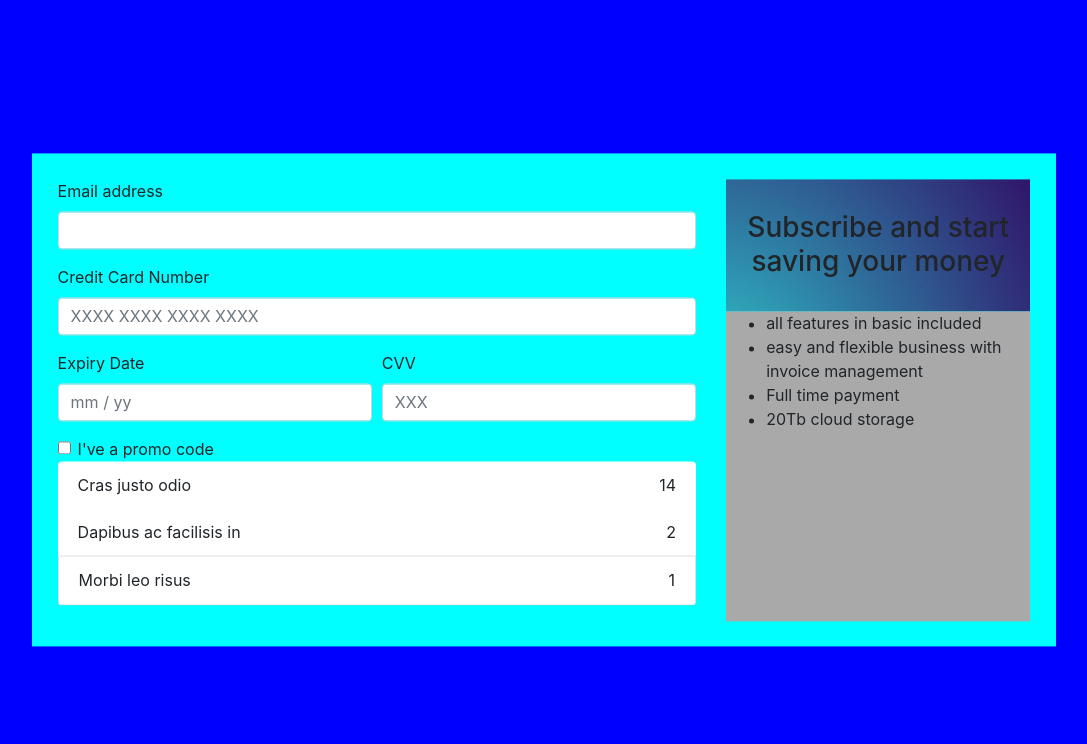
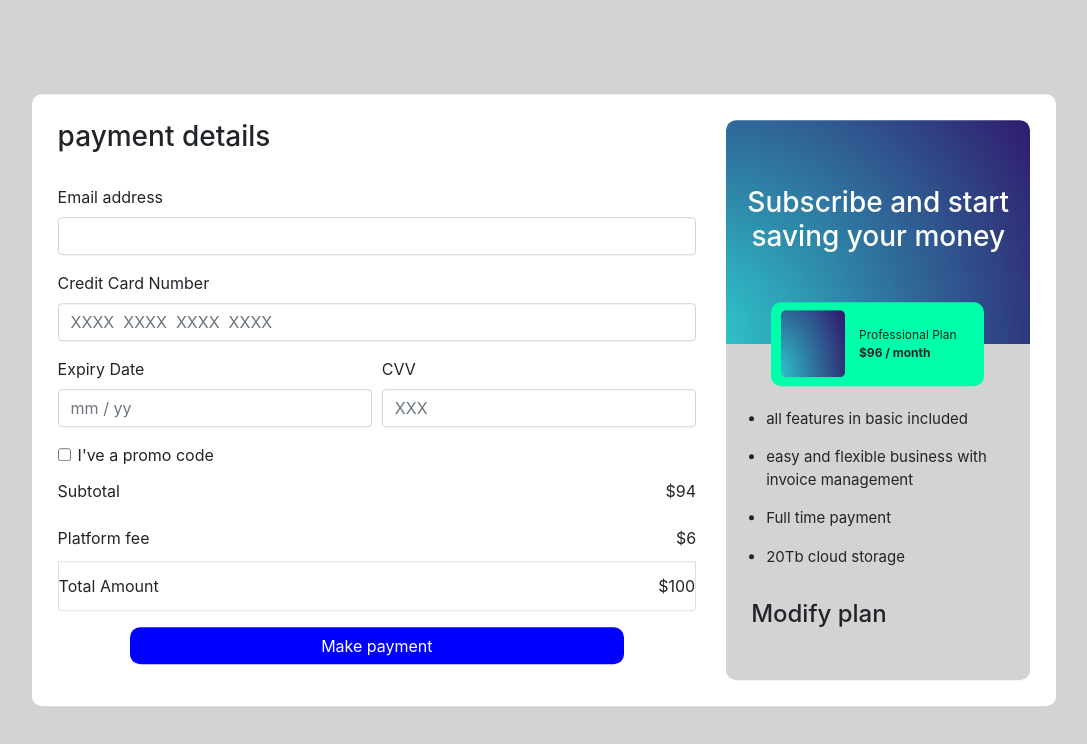
Before and after one commit to ogazboiz/Checkout-page, a plain HTML site: page index.html in a window 1280 px wide. Shown: the whole page, without its empty margins (96-1183 px from the left). Drawn offline with nearby package versions, Linux system fonts and the light colour scheme.

Commit message:
almost done

```diff
--- a/index.html
+++ b/index.html
@@ -11,13 +11,14 @@
 
     <title>checkout page</title>
   </head>
-  <body class="container-class" style="background: blue">
+  <body class="container-class" style="background: lightgray">
     <section>
-      <div class="credit-content" style="background-color: aqua">
+      <div class="credit-content" style="background-color: #fff">
         <!-- Content here -->
         <div class="">
           <div class="row">
             <div class="col-lg-8">
+              <h3>payment details</h3>
               <form action="">
                 <div class="form-group">
                   <label for="exampleInputEmail1">Email address</label>
@@ -37,7 +38,7 @@
                     type="number"
                     class="form-control"
                     id="exampleInputPassword1"
-                    placeholder="XXXX XXXX XXXX XXXX"
+                    placeholder="XXXX  XXXX  XXXX  XXXX"
                   />
                 </div>
                 <div class="form-row">
@@ -73,38 +74,58 @@
                 <ul class="list-group">
                   <li
                     class="list-group-item d-flex justify-content-between align-items-center"
-                    style="border: none"
+                    style="border: none; padding: 12px 0"
                   >
-                    Cras justo odio
-                    <span class="">14</span>
+                    Subtotal
+                    <span class="">$94</span>
                   </li>
                   <li
                     class="list-group-item d-flex justify-content-between align-items-center"
-                    style="border: none"
+                    style="border: none; padding: 12px 0"
                   >
-                    Dapibus ac facilisis in
-                    <span class="">2</span>
+                    Platform fee
+                    <span class="">$6</span>
                   </li>
+
                   <li
                     class="list-group-item d-flex justify-content-between align-items-center"
+                    style="
+                      border: 1px solid rgba(0, 0, 0, 0.125);
+                      padding: 12px 0;
+                    "
                   >
-                    Morbi leo risus
-                    <span class="">1</span>
+                    Total Amount
+                    <span class="">$100</span>
                   </li>
                 </ul>
+                <input class="button" type="button" value="Make payment" />
               </form>
             </div>
             <div class="col-lg-4">
               <div class="side-image">
                 <h3>Subscribe and start saving your money</h3>
               </div>
-              <div class="side-content">
+              <div class="side-content x">
+                <div class="site-icon">
+                  <img
+                    src="/image/checkout.jpg"
+                    width="30%"
+                    height="80%"
+                    alt=""
+                    srcset=""
+                  />
+                  <div>
+                    <p>Professional Plan</p>
+                    <p><strong>$96 / month</strong></p>
+                  </div>
+                </div>
                 <ul>
                   <li>all features in basic included</li>
                   <li>easy and flexible business with invoice management</li>
                   <li>Full time payment</li>
                   <li>20Tb cloud storage</li>
                 </ul>
+                <h4>Modify plan</h4>
               </div>
             </div>
           </div>
--- a/style.css
+++ b/style.css
@@ -8,6 +8,7 @@ body {
 }
 
 .credit-content {
+  border-radius: 10px;
   padding: 2%;
   margin: auto;
   width: 80%;
@@ -16,14 +17,19 @@ body {
   left: 50%;
   transform: translate(-50%, -50%);
 }
+li {
+  padding: 0;
+}
 .side-image {
+  border-top-left-radius: 10px;
+  border-top-right-radius: 10px;
   background: url(/image/checkout.jpg);
   /* backdrop-filter: blur(10px); */
   background-repeat: no-repeat;
   background-size: cover;
   z-index: 1;
   width: 100%;
-  height: 30%;
+  height: 40%;
   text-align: center;
   display: table;
 }
@@ -32,8 +38,72 @@ body {
   padding: 0;
   vertical-align: middle;
   display: table-cell;
+  color: #fff;
 }
 .side-content {
   background: darkgray;
-  height: 70%;
+  height: 60%;
 }
+.side-content ul {
+  padding-top: 4rem;
+  font-size: 15;
+}
+.side-content ul li {
+  padding-bottom: 1rem;
+}
+.button {
+  padding: 1% 30%;
+  background-color: blue;
+  color: #fff;
+  /* text-align: center; */
+  display: flex;
+  border-radius: 10px;
+  border: none;
+  margin: 1rem auto;
+}
+/* button {
+  padding: 1% 30%;
+  background-color: blue;
+  text-align: center;
+  display: flex;
+  border-radius: 10px;
+  border: none;
+} */
+.credit-content h3 {
+  padding-bottom: 1.5rem;
+}
+.site-icon {
+  border-radius: 10px;
+  position: absolute;
+  width: 70%;
+  height: 25%;
+  top: 0;
+  left: 45px;
+  transform: translateY(-50%);
+  display: flex;
+  background: #0fa;
+  justify-content: flex-start;
+  align-items: center;
+}
+.site-icon img {
+  border-radius: 5px;
+  margin: 10px;
+}
+.site-icon p {
+  font-size: 12px;
+
+  margin: 0;
+  padding-left: 4px;
+  align-self: flex-start;
+}
+.x {
+  position: relative;
+  /* top: 70px; */
+  height: 60%;
+  background: lightgray;
+  border-bottom-left-radius: 10px;
+  border-bottom-right-radius: 10px;
+}
+h4 {
+  padding-left: 25px;
+}
```
